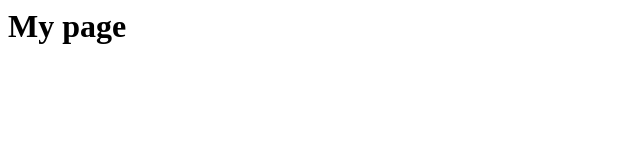
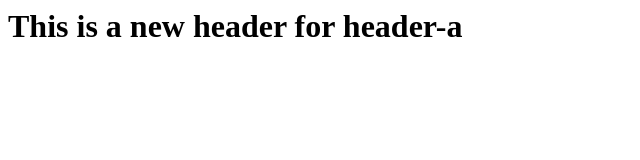
Before and after one commit to Acerosa/LearningPeopleGit, a plain HTML site: page index.html in a window 1280 px wide. Shown: the whole page, without its empty margins (0-640 px from the left). Drawn offline with Linux system fonts and the light colour scheme.

Commit message:
header from -a

```diff
--- a/index.html
+++ b/index.html
@@ -1 +1 @@
-<h1>My page </h1>
+<h1> This is a new header for header-a</h1>
```
